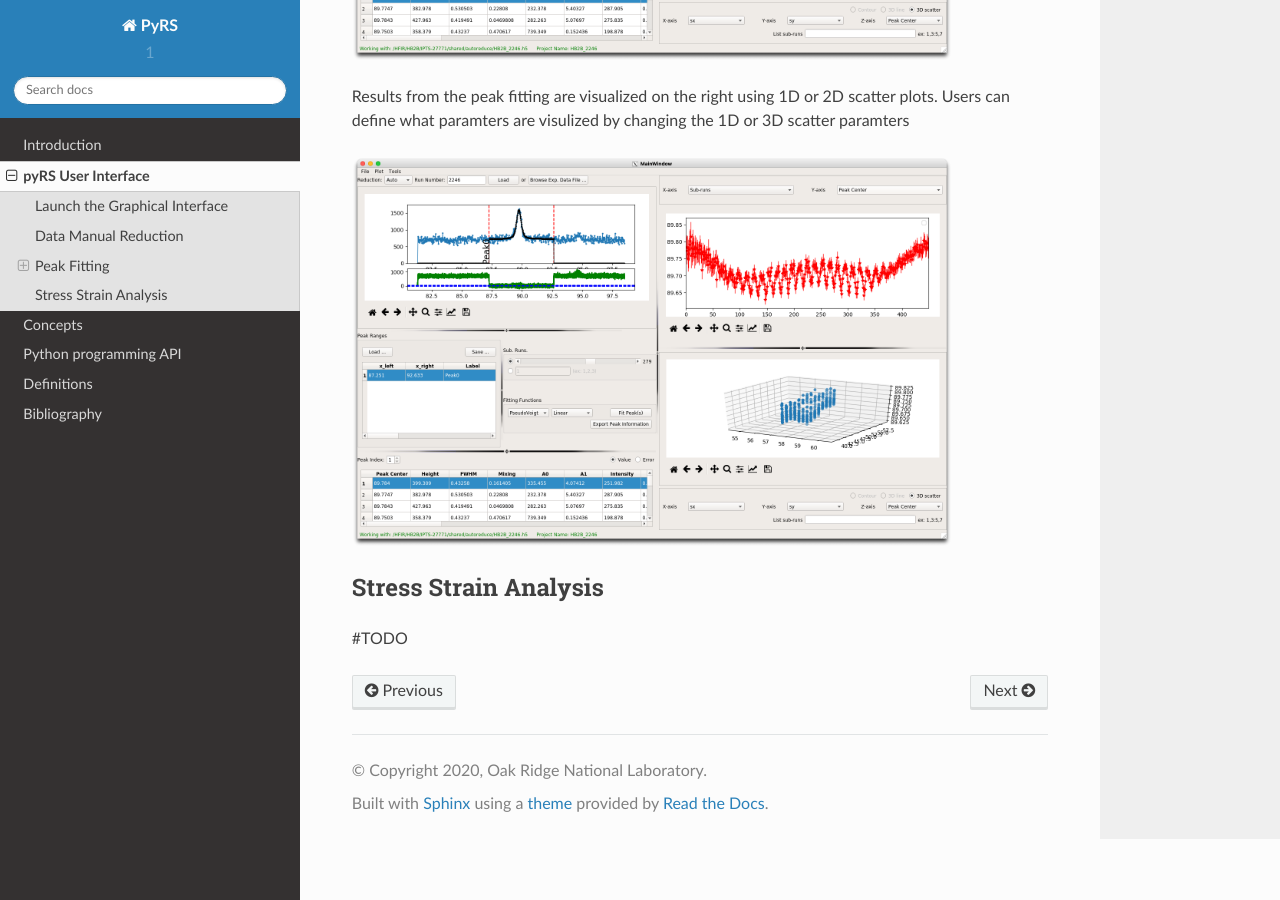
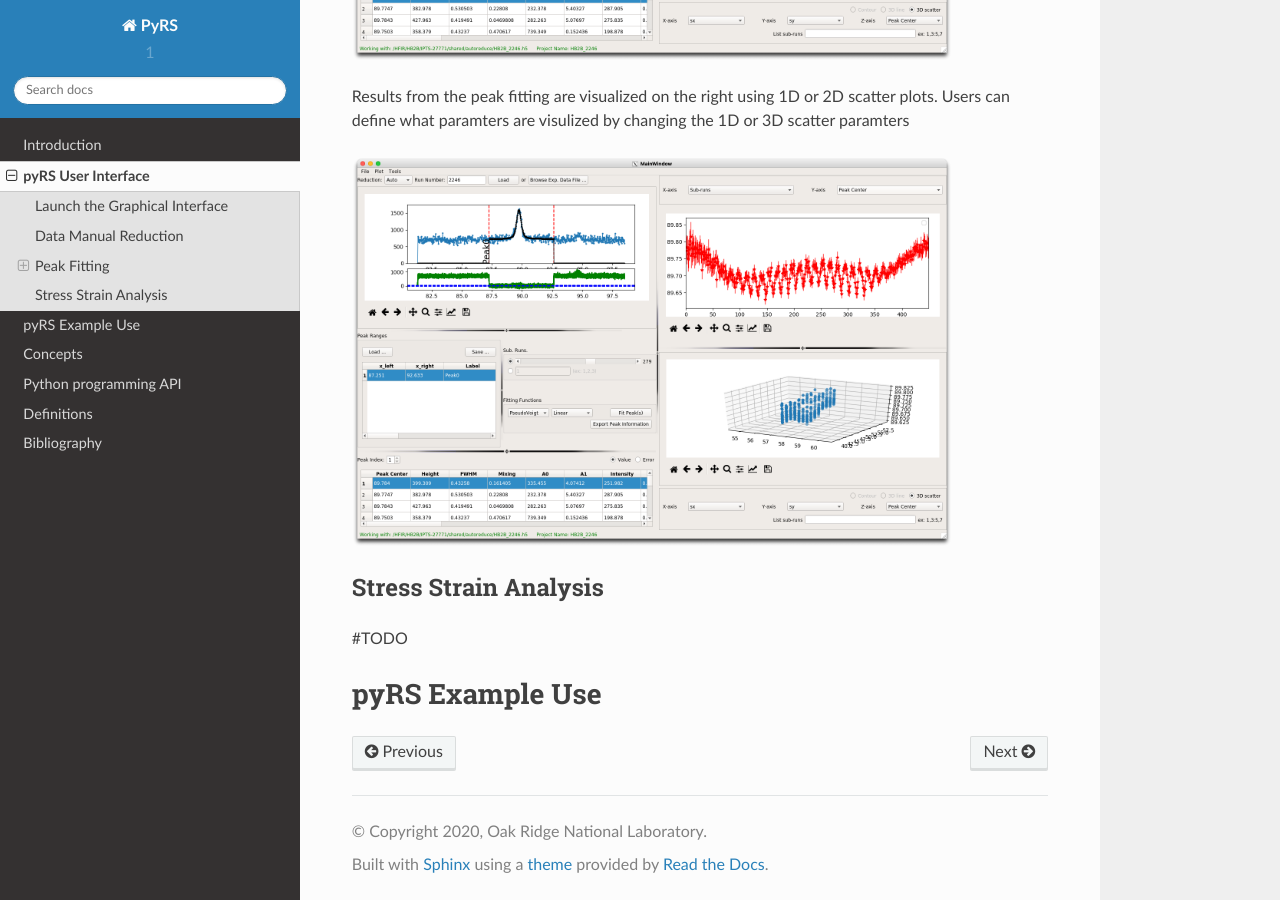
Before and after one commit to neutrons/PyRS, a Sphinx documentation site: the page built from docs/rtd/source/basics/basics.rst, in a window 1280 px wide and 900 px high, scrolled down 3358 px. Built offline with Sphinx 7.4.7 and the Read the Docs theme 2.0.0, drawn with Linux system fonts in a browser that asks for light colours.

Commit message:
added example

```diff
--- a/docs/rtd/source/basics/basics.rst
+++ b/docs/rtd/source/basics/basics.rst
@@ -1,4 +1,3 @@
-
 pyRS User Interface
 ###################
 
@@ -71,3 +70,7 @@ Stress Strain Analysis
 ======================
 
 #TODO
+
+
+pyRS Example Use
+################
```
